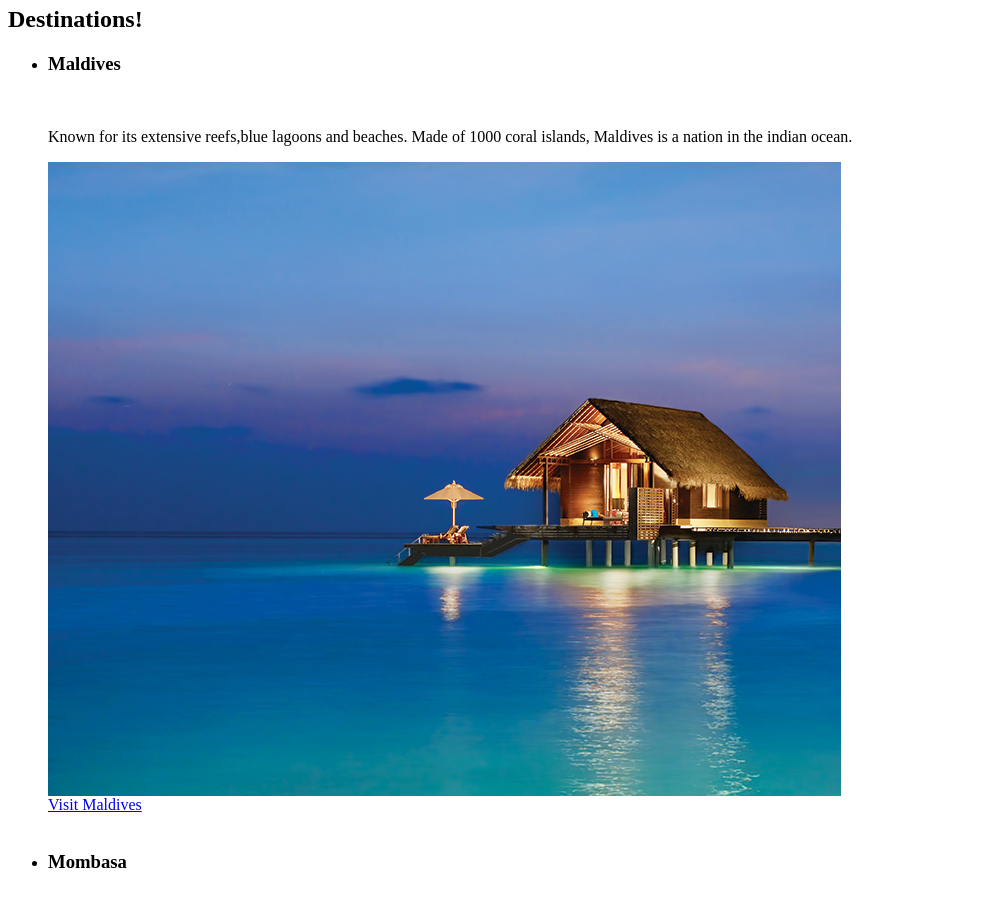
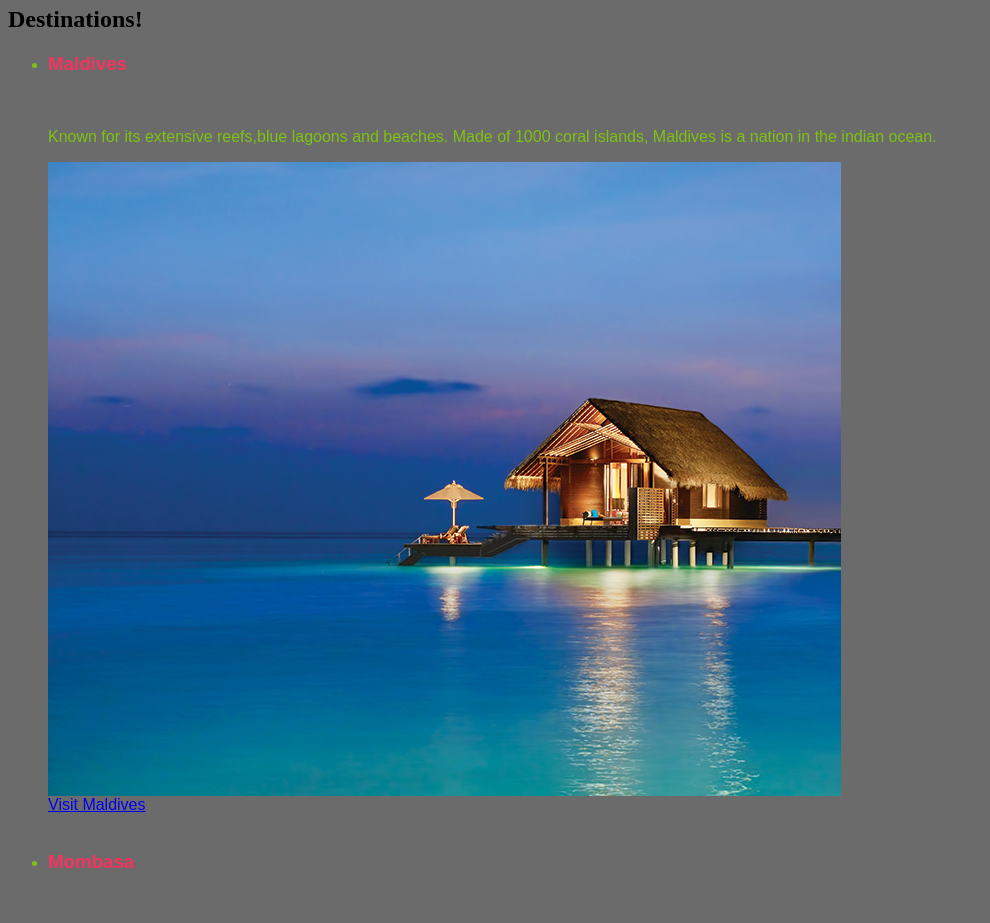
Before and after one commit to naikram19/happy-trails-travel-agency, a plain HTML site: page index.html in a window 1280 px wide. Shown: the part 60-983 px from the top of the page, without its empty margins (0-990 px from the left). Drawn offline with Linux system fonts and the light colour scheme.

Commit message:
changed text and header color for tropical regions and background color

```diff
--- a/css/styles.css
+++ b/css/styles.css
@@ -1,11 +1,10 @@
-p.tropical{
-  h2{
-    color: #f7325e;
-  }
-  ul{
-    color: #7dc410;
-  }
-  body{
-    font-family: fantasy;
-  }
+li.tropical{
+  font-family: fantasy;
+  color: #7dc410;
 }
+h3.tropical{
+  color: #f7325e;
+}
+body{
+  background-color: #424041c5
+}
--- a/index.html
+++ b/index.html
@@ -9,7 +9,7 @@
   <h2>Destinations!</h2>
   <ul>
     <li class="tropical">
-      <h3>Maldives</h3><br>
+      <h3 class="tropical">Maldives</h3><br>
       <p>
         Known for its extensive reefs,blue lagoons and beaches.
         Made of 1000 coral islands, Maldives is a nation in the indian ocean.
@@ -18,7 +18,7 @@
       <a href="https://visitmaldives.com/">Visit Maldives</a>
     </li><br>
     <li class="tropical">
-      <h3>Mombasa</h3><br>
+      <h3 class="tropical">Mombasa</h3><br>
       <p>
         Oldest and largest city on the coast of kenya,
         Mombasa is known for its beautifull beaches with crystal clear blue
@@ -28,7 +28,7 @@
       <a href="http://www.magicalkenya.com/places-to-visit/cities/mombasa/">Visit Mombasa</a>
     </li><br>
     <li class="tropical">
-      <h3>Hawaii</h3><br>
+      <h3 class="tropical">Hawaii</h3><br>
       <p>
         Located in the central pacific Hawaii is a isolated volcanic archipelago
         and also a state of the United States of America. Consisting of 6 islands,
```
